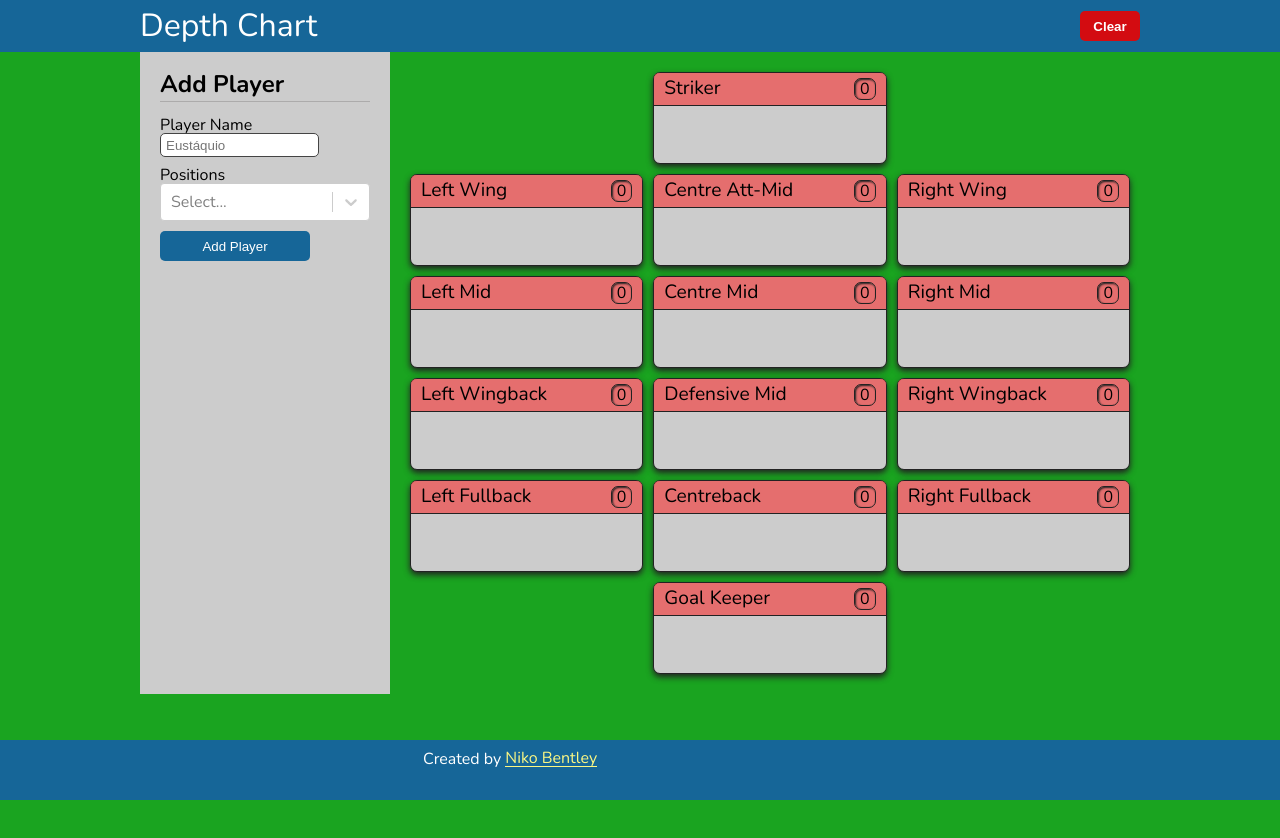
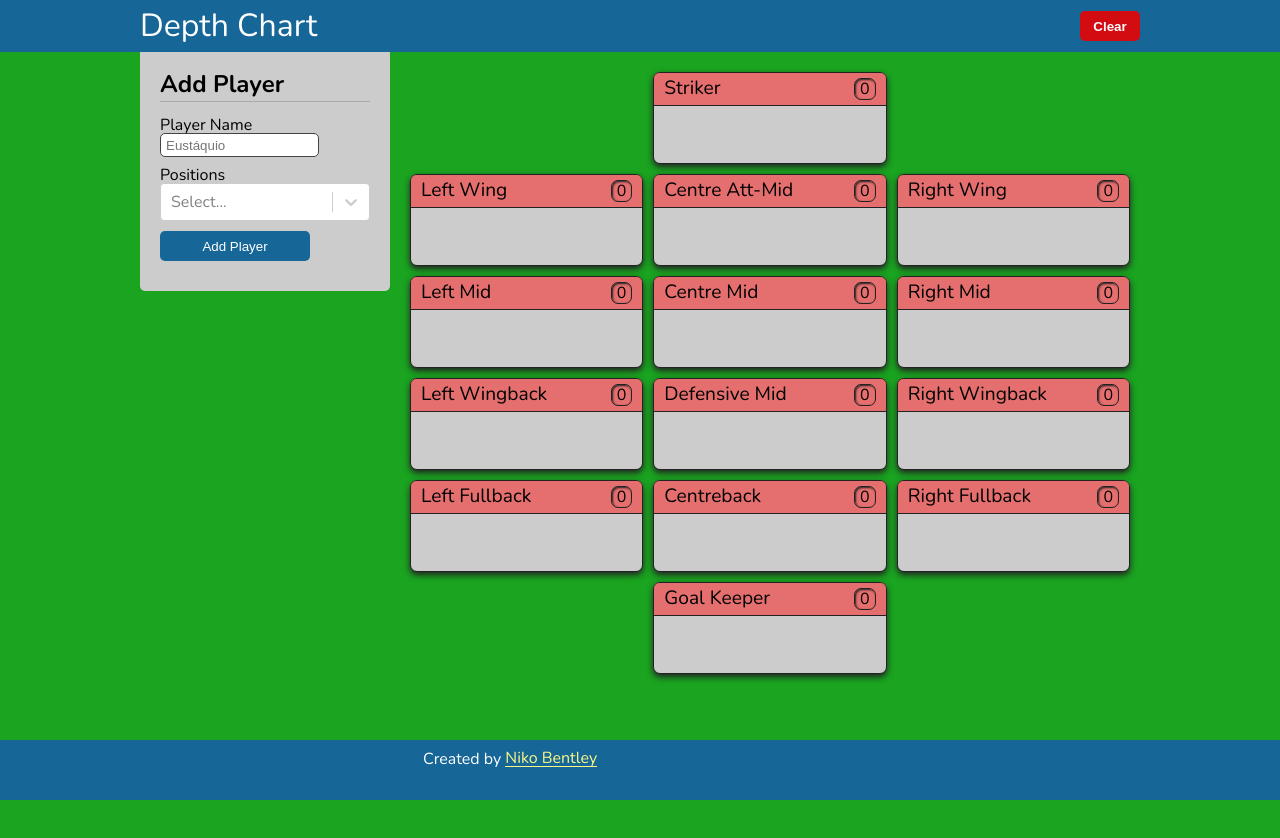
Before and after one commit to MapleThunder/depth-chart, a React (Vite) app: page / in a window 1280 px wide. Shown: the top 838 px of the page. Built offline with nearby package versions, Linux system fonts and the light colour scheme.

Commit message:
fixed sidebar background bug

```diff
--- a/src/components/Sidebar.tsx
+++ b/src/components/Sidebar.tsx
@@ -15,7 +15,9 @@ export function Sidebar() {
 }
 
 const SidebarStyles = styled.div`
-  /* max-height: 300px; */
+  height: fit-content;
+  background-color: var(--grey);
+  border-radius: 0 0 5px 5px;
 
   .sidebar-wrapper {
     padding: 20px;
@@ -23,11 +25,11 @@ const SidebarStyles = styled.div`
     flex-direction: column;
     margin-bottom: 10px;
   }
-  background-color: var(--grey);
 
   @media screen and (max-width: 700px) {
     width: 100%;
     padding: 0;
+    border-radius: 0;
 
     .sidebar-wrapper {
       align-items: center;
```
